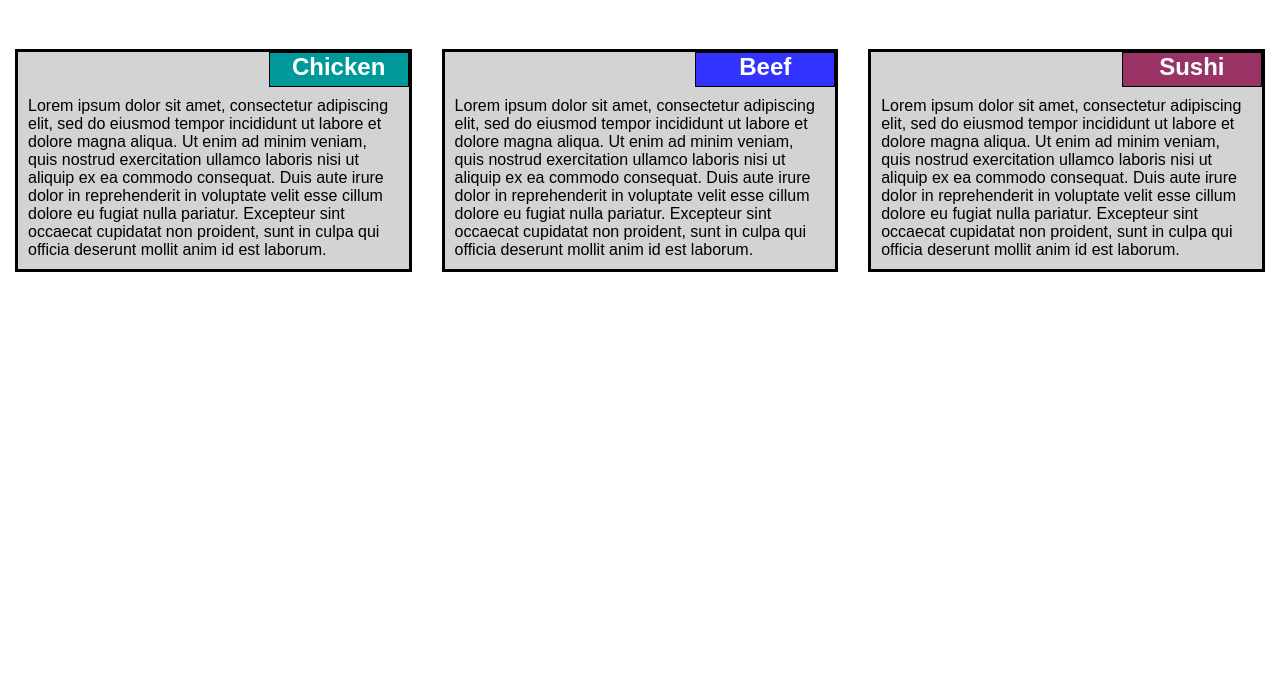
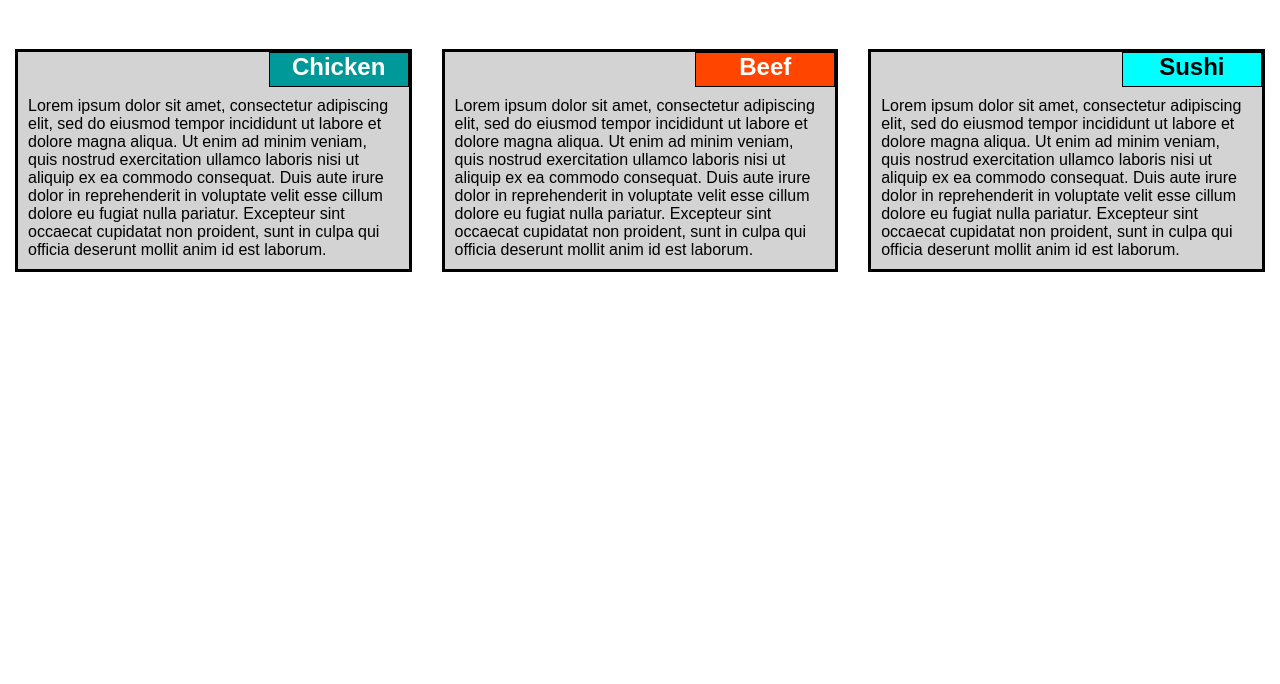
Before and after one commit to ArshadMajgaonkar/Coursera, a plain HTML site: page module-2/index.html in a window 1280 px wide. Shown: the part 116-800 px from the top of the page. Drawn offline with Linux system fonts and the light colour scheme.

Commit message:
module 2 completed again

```diff
--- a/module-2/style.css
+++ b/module-2/style.css
@@ -47,12 +47,12 @@ h1 {
     color: white;
     }
    .beef{
-    background-color:#3333ff;
+    background-color:orangered;
     color: white;
    }
    .sushi{
-    background-color:#993366;
-    color: white;
+    background-color:cyan;
+    color: black;
    }
 /* Large devices  */
 @media (min-width: 992px) {
```
